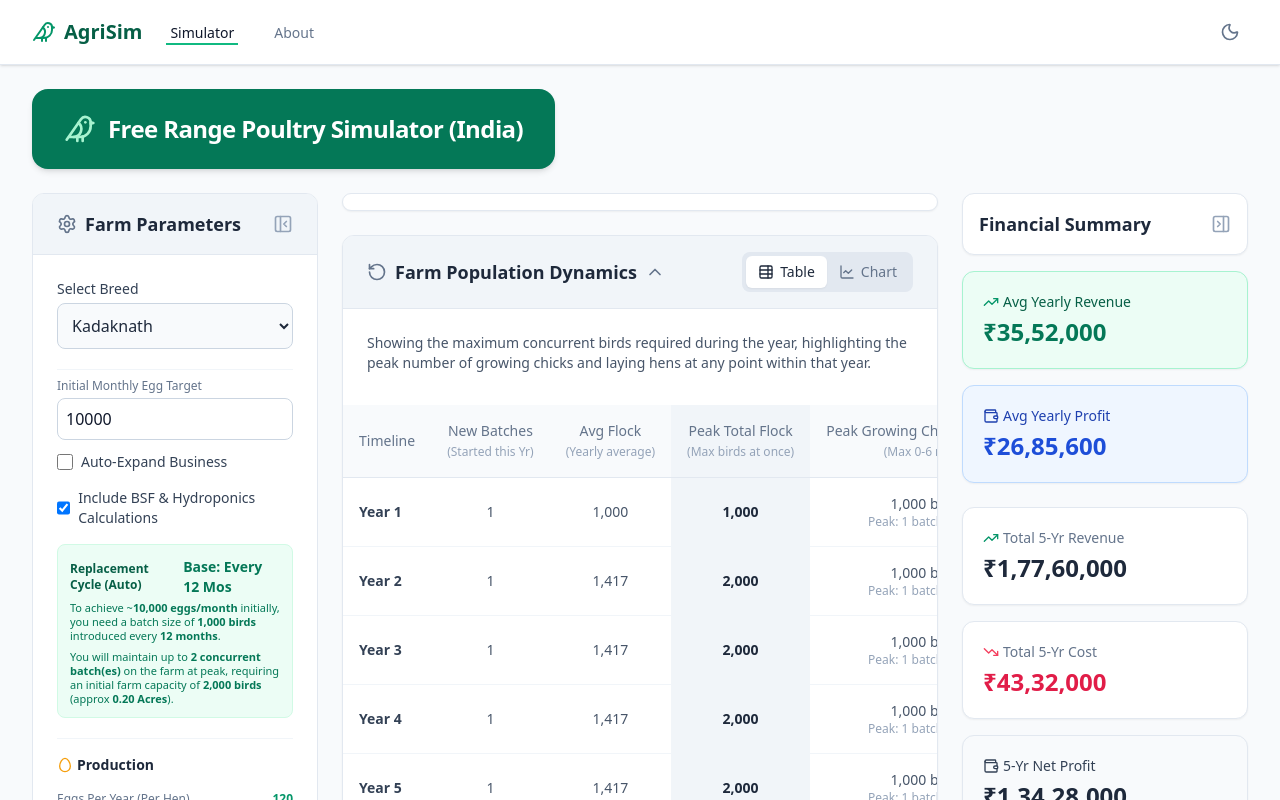
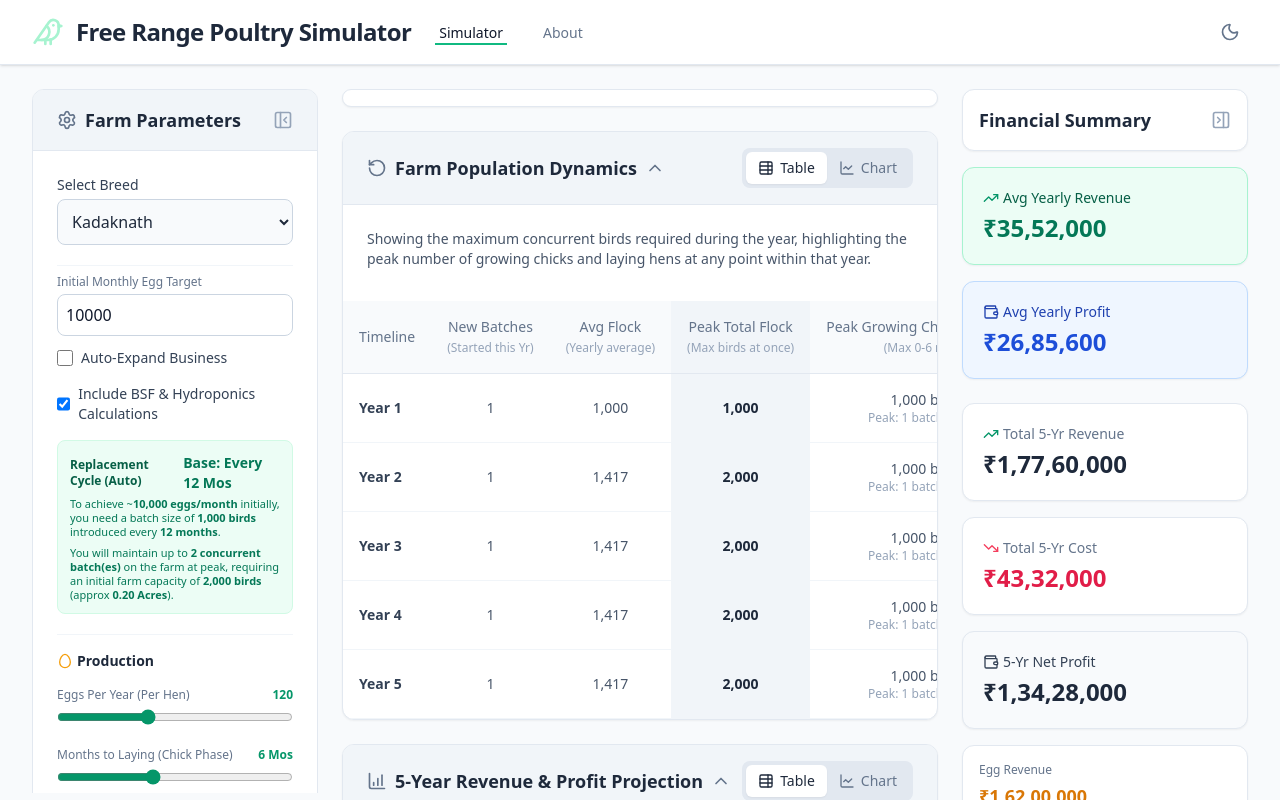
Before and after one commit to Shuchintha/poultry-simulator, a React (Vite) app: page / in a window 1280 px wide. Shown: the top 800 px of the page. Built offline with nearby package versions, Linux system fonts and the light colour scheme.

Commit message:
header to global nav

```diff
--- a/src/App.tsx
+++ b/src/App.tsx
@@ -344,23 +344,13 @@ function Simulator() {
 
   return (
     <div className="pb-12">
-      {/* Header */}
-      <div className="max-w-[1600px] mx-auto px-4 sm:px-6 lg:px-8 pt-6">
-        <header className="bg-emerald-700 text-white py-6 px-8 shadow-md rounded-2xl w-fit">
-          <div className="flex items-center justify-between">
-            <div className="flex items-center space-x-3">
-              <Bird className="h-8 w-8 text-emerald-200" />
-              <h1 className="text-2xl font-bold tracking-tight">Free Range Poultry Simulator (India)</h1>
-            </div>
-          </div>
-        </header>
-      </div>
+
 
       <main className="max-w-[1600px] mx-auto px-4 sm:px-6 lg:px-8 mt-6 grid grid-cols-1 lg:grid-cols-12 gap-6">
 
         {/* Left Sidebar - Inputs */}
         {isLeftSidebarOpen && (
-        <div className="lg:col-span-3 space-y-6 transition-all duration-300 lg:sticky lg:top-6 lg:max-h-[calc(100vh-3rem)] overflow-y-auto">
+        <div className="lg:col-span-3 space-y-6 transition-all duration-300 lg:sticky lg:top-6 lg:max-h-[calc(100vh-6rem)] overflow-y-auto custom-scrollbar">
           <div className="bg-white dark:bg-slate-800 rounded-xl shadow-sm border border-slate-200 dark:border-slate-700 overflow-hidden">
             <div className="bg-slate-100 dark:bg-slate-700 px-6 py-4 border-b border-slate-200 dark:border-slate-700 flex items-center justify-between">
               <div className="flex items-center">
@@ -1127,8 +1117,12 @@ export default function App() {
           <div className="flex justify-between items-center h-16">
             <div className="flex items-center">
               <div className="flex-shrink-0 flex items-center">
-                <Bird className="h-6 w-6 text-emerald-600 dark:text-emerald-400 mr-2" />
-                <span className="text-xl font-bold text-emerald-800 dark:text-emerald-400">AgriSim</span>
+              <div className="flex items-center justify-between">
+                <div className="flex items-center space-x-3">
+                  <Bird className="h-8 w-8 text-emerald-200" />
+                  <h1 className="text-2xl font-bold tracking-tight">Free Range Poultry Simulator</h1>
+                </div>
+              </div>
               </div>
               <div className="ml-6 flex space-x-8">
                 <Link to="/" className="border-emerald-500 text-slate-900 dark:text-slate-100 inline-flex items-center px-1 pt-1 border-b-2 text-sm font-medium">
```
